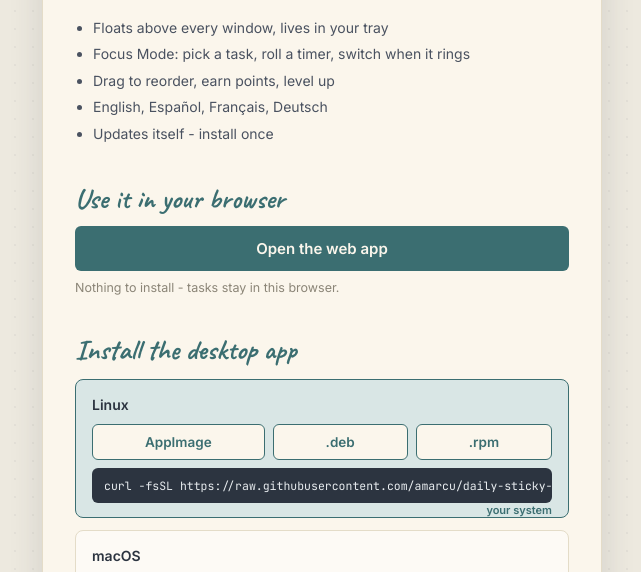
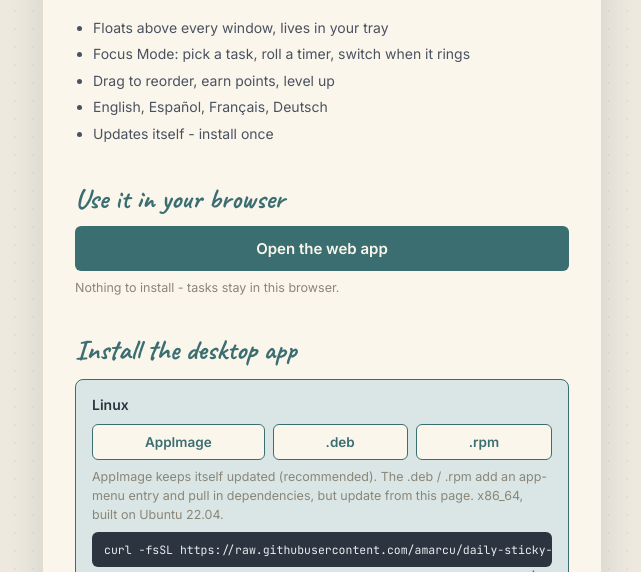
Before and after one commit to amarcu/daily-sticky-note, a website: page docs/get/index.html in a window 1280 px wide. Shown: the part 214-786 px from the top of the page, without its empty margins (318-959 px from the left). Drawn offline with Linux system fonts and the light colour scheme; no server answers.

Commit message:
Document Linux/Ubuntu support: install formats, updater scope, GNOME tray + Wayland shortcut notes

```diff
--- a/docs/get/index.html
+++ b/docs/get/index.html
@@ -180,6 +180,9 @@
         <a class="dl-btn" data-match="\.deb$" href="#">.deb</a>
         <a class="dl-btn" data-match="\.rpm$" href="#">.rpm</a>
       </div>
+      <p class="hint">AppImage keeps itself updated (recommended). The .deb /
+      .rpm add an app-menu entry and pull in dependencies, but update from
+      this page. x86_64, built on Ubuntu 22.04.</p>
       <code>curl -fsSL https://raw.githubusercontent.com/amarcu/daily-sticky-note/main/install.sh | bash</code>
     </div>
   </div>
```
Also changed, not shown: README.md.
